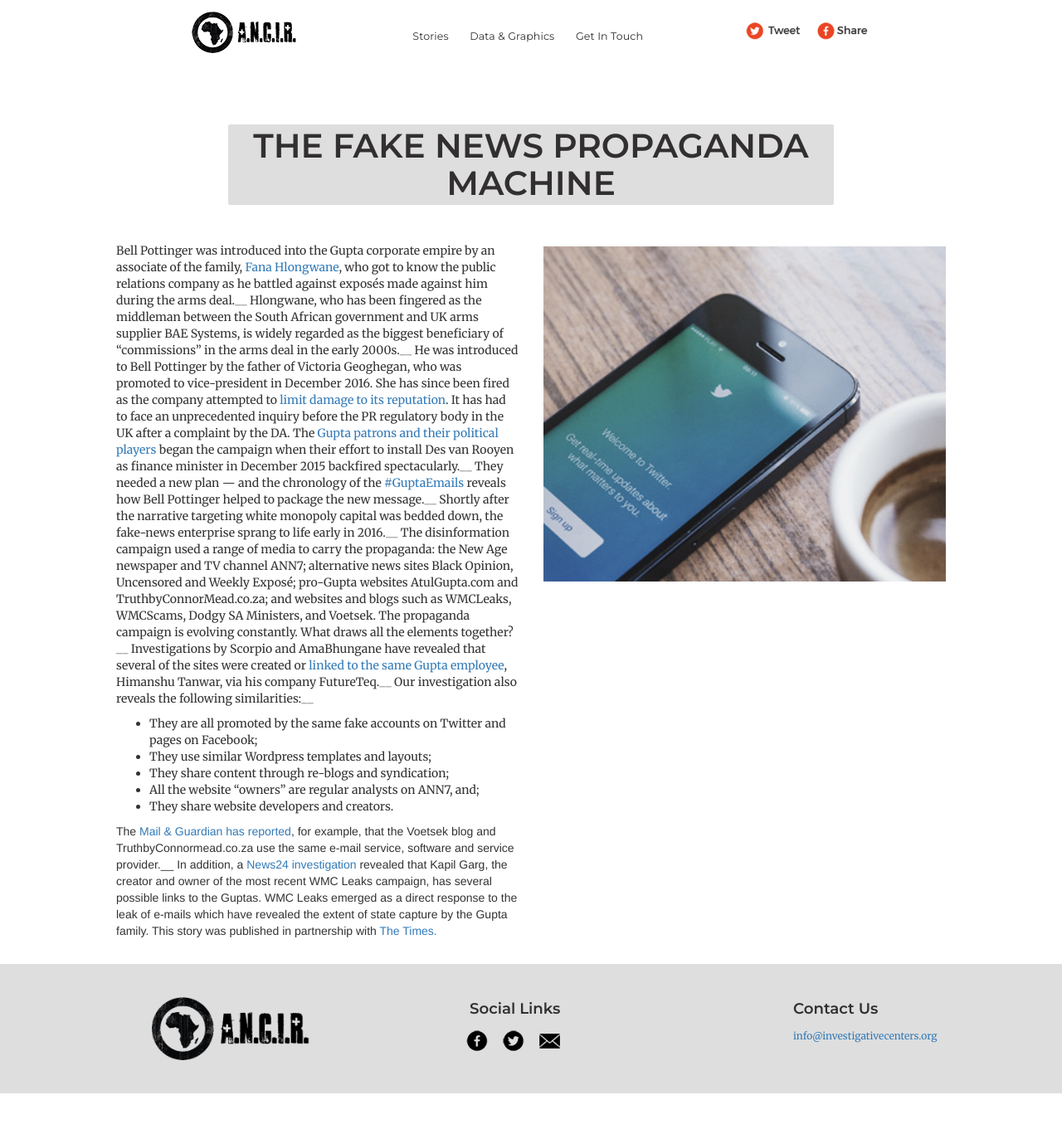
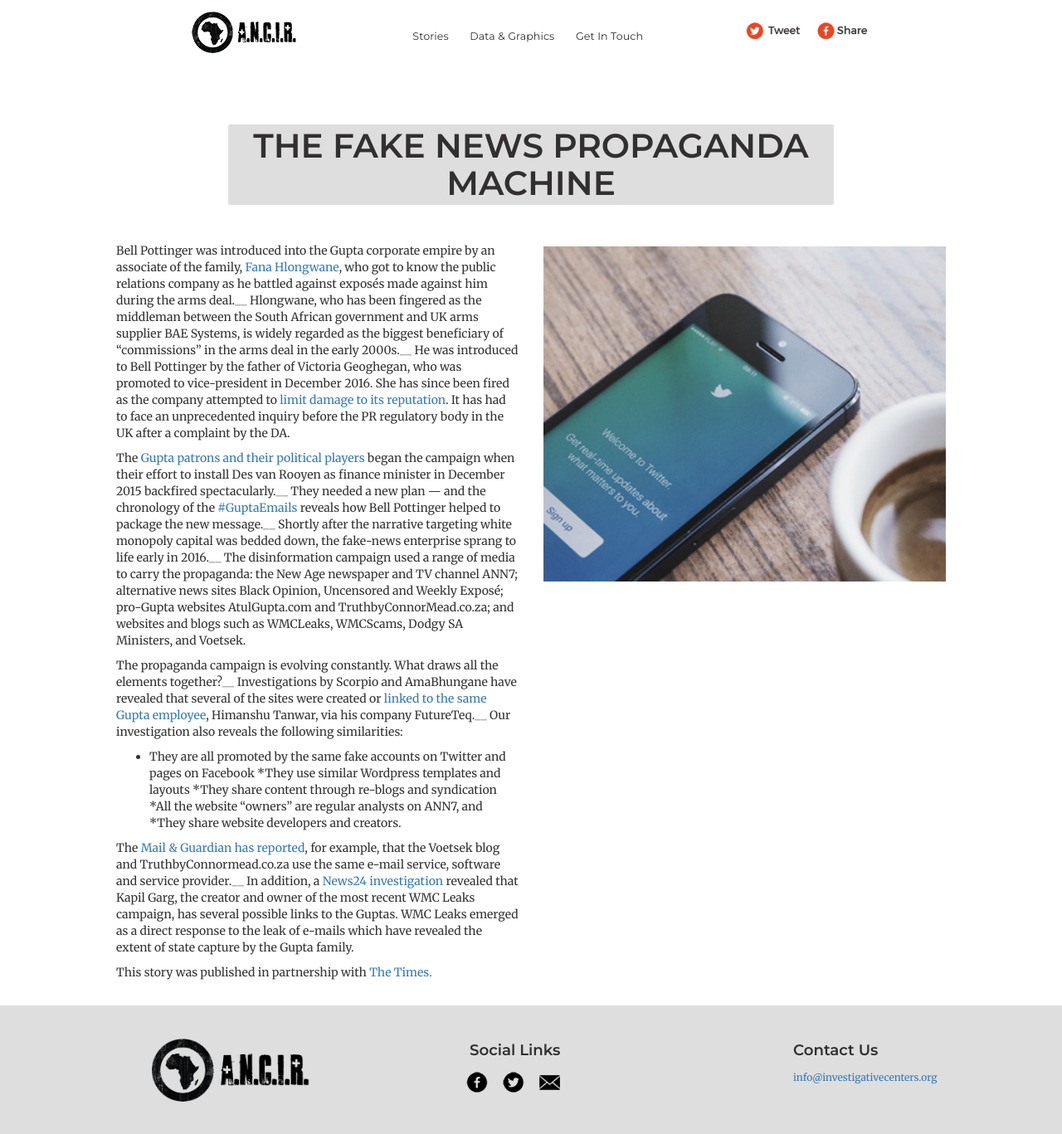
Before and after one commit to tonyetgb/mh-cfd.github.io, a Jekyll site: the page built from _posts/2017-12-10-Main-Story_2.md, in a window 1280 px wide and 1368 px high. Shown: the whole window at 83% size. Built offline with Jekyll 4.4.1, drawn with Linux system fonts in a browser that asks for light colours; nearby versions of some CDN libraries.

Commit message:
Updated Main Story 2

```diff
--- a/_posts/2017-12-10-Main-Story_2.md
+++ b/_posts/2017-12-10-Main-Story_2.md
@@ -14,7 +14,6 @@
 layout: post
 ---
 
-<p>
 Bell Pottinger was introduced into the Gupta corporate empire by an associate of the family, <a href="https://www.timeslive.co.za/sunday-times/news/2016-04-03-arms-deal-man-took-jonas-to-meet-guptas/">Fana Hlongwane</a>, who got to know the public relations company as he battled against exposés made against him during the arms deal.__
 Hlongwane, who has been fingered as the middleman between the South African government and UK arms supplier BAE Systems, is widely regarded as the biggest beneficiary of “commissions” in the arms deal in the early 2000s.__
 He was introduced to Bell Pottinger by the father of Victoria Geoghegan, who was promoted to vice-president in December 2016. She has since been fired as the company attempted to <a href="https://www.timeslive.co.za/sunday-times/opinion-and-analysis/2017-08-02-fact-vs-fiction-how-bell-pottinger-and-atul-gupta-spun-the-bbc/">limit damage to its reputation</a>. It has had to face an unprecedented inquiry before the PR regulatory body in the UK after a complaint by the DA.
@@ -26,20 +25,15 @@
 
 The propaganda campaign is evolving constantly. What draws all the elements together?__
 Investigations by Scorpio and AmaBhungane have revealed that several of the sites were created or <a href="https://www.dailymaverick.co.za/article/2017-06-22-scorpio-in-the-non-surprise-of-the-year-wmcleaks.com-smear-campaign-tracked-to-a-gupta-associate/">linked to the same Gupta employee</a>, Himanshu Tanwar, via his company FutureTeq.__
-Our  investigation also reveals the following similarities:__
-</p>
+Our  investigation also reveals the following similarities:
 
-<p>
-<ul>
-<li>They are all promoted by the same fake accounts on Twitter and pages on Facebook;</li>
-<li>They use similar Wordpress templates and layouts;</li>
-<li>They share content through re-blogs and syndication;</li>
-<li>All the website “owners” are regular analysts on ANN7, and;</li>
-<li>They share website developers and creators.</li>
-</ul>
+* They are all promoted by the same fake accounts on Twitter and pages on Facebook
+*They use similar Wordpress templates and layouts
+*They share content through re-blogs and syndication
+*All the website “owners” are regular analysts on ANN7, and
+*They share website developers and creators.
 
 The <a href="https://mg.co.za/article/2016-11-23-00-time-to-cause-some-havoc-the-weird-web-of-gupta-linked-misinformation">Mail &amp; Guardian has reported</a>, for example, that the Voetsek blog and TruthbyConnormead.co.za use the same e-mail service, software and service provider.__
 In addition, a <a href="http://www.news24.com/SouthAfrica/News/exclusive-indian-it-guru-linked-to-fake-wmc-sites-20170726">News24 investigation</a> revealed that Kapil Garg, the creator and owner of the most recent WMC Leaks campaign, has several possible links to the Guptas. WMC Leaks emerged as a direct response to the leak of e-mails which have revealed the extent of state capture by the Gupta family.
 
 This story was published in partnership with <a href="https://www.timeslive.co.za/news/south-africa/2017-09-04-how-the-guptas-propaganda-war-machine-was-built/">The Times.</a>
-</p>
```
